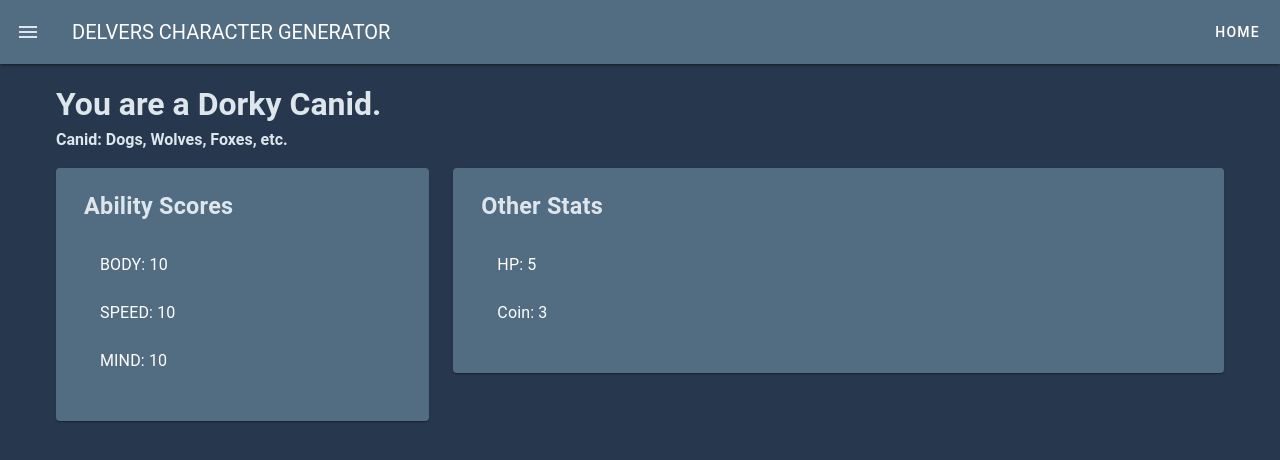
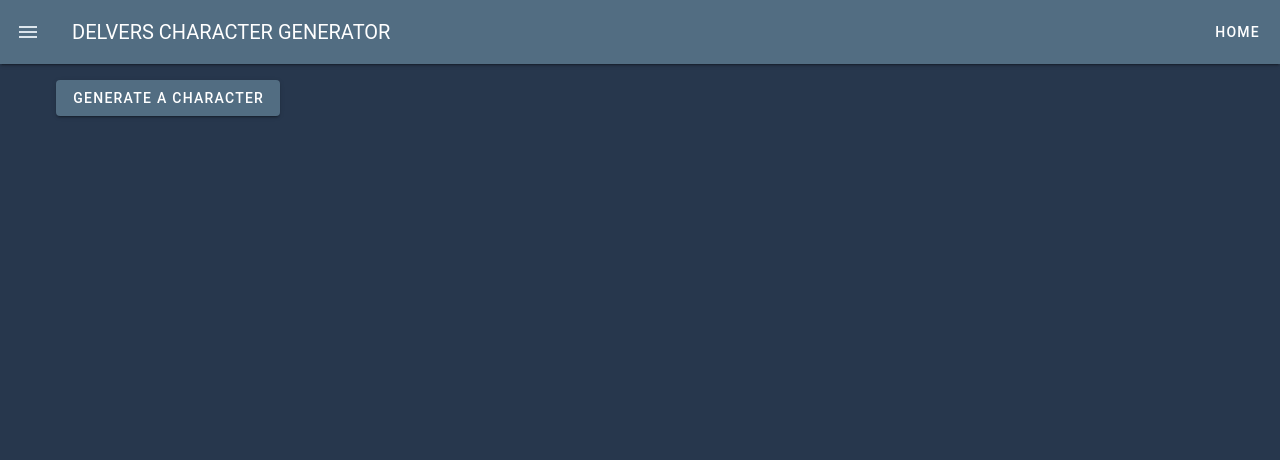
Before and after one commit to MosNes/delvers-bastionland-chargen, a Vue app in the folder client/: page / in a window 1280 px wide. Shown: the top 460 px of the page. Built offline with nearby package versions, Linux system fonts and the light colour scheme.

Commit message:
updated and tested generate function and displaying data

```diff
--- a/client/src/utils/generators.js
+++ b/client/src/utils/generators.js
@@ -14,7 +14,7 @@ export const generateSpecies = () => {
     return speciesTable[roll.total - 1];
 };
 
-export const generateDescriptors = () => {
+export const generateDescriptor = () => {
 
     //generate die size based on number of descriptors in table
     const dieSize = descriptorsTable.length;
--- a/client/src/views/Home.vue
+++ b/client/src/views/Home.vue
@@ -1,8 +1,13 @@
 <template>
     <v-container>
-        <div class="mb-4">
+        <v-btn color="primary" @click="createCharacter">
+            GENERATE A CHARACTER
+        </v-btn>
+    </v-container>
+    <v-container v-if="data.showSheet">
+        <div class="mb-6 text-center">
             <h1>You are {{ 'a' }} {{ data.descriptor }} {{ data.species }}.</h1>
-            <h4>{{data.species}}: {{ data.speciesDesc }}</h4>
+            <h4>{{ data.species }}: {{ data.speciesDesc }}</h4>
         </div>
 
         <v-row>
@@ -62,7 +67,9 @@
 
 <script setup>
 
-import {reactive, computed} from 'vue';
+import { reactive, computed } from 'vue';
+
+import { generateSpecies, generateDescriptor, simpleRoll } from '../utils/generators.js';
 
 const data = reactive({
 
@@ -76,6 +83,23 @@ const data = reactive({
     descriptor: 'Dorky',
     speciesDesc: 'Dogs, Wolves, Foxes, etc.',
 
-})
+});
+
+const createCharacter = () => {
+    const species = generateSpecies();
+
+    data.species = species.name;
+    data.speciesDesc = species.description;
+
+    data.descriptor = generateDescriptor();
+
+    data.body = simpleRoll('3d6');
+    data.speed = simpleRoll('3d6');
+    data.mind = simpleRoll('3d6');
+    data.hp = simpleRoll('1d6');
+    data.coin = simpleRoll('1d6');
+
+    data.showSheet = true;
+}
 
 </script>
```
